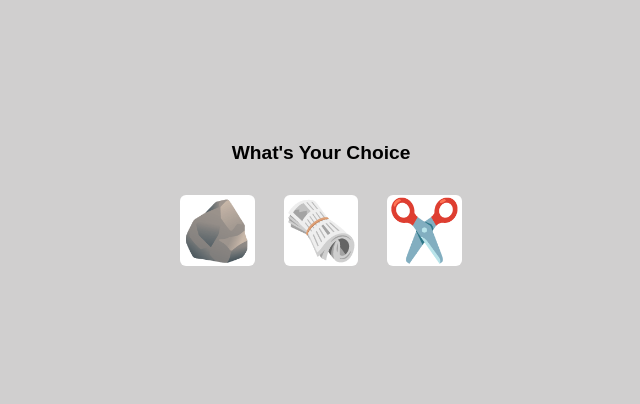
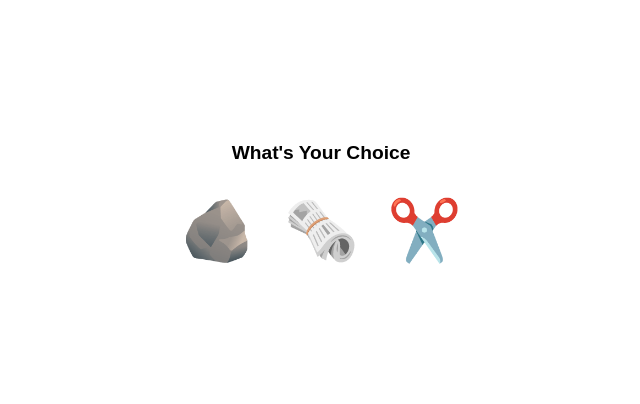
Before and after one commit to Niteshsingh2001/rock-paper-scissor, a plain HTML site: page index.html in a window 1280 px wide. Shown: the part 396-800 px from the top of the page, without its empty margins (319-959 px from the left). Drawn offline with Linux system fonts and the light colour scheme.

Commit message:
changing bg of index

```diff
--- a/game.css
+++ b/game.css
@@ -122,7 +122,6 @@ body {
 
 /* Button */
 .btn {
-    background: white;
     background-image: linear-gradient(to top, #cfd9df 0%, #e2ebf0 100%);
     background-position: center;
     background-repeat: no-repeat;
--- a/outfit.css
+++ b/outfit.css
@@ -91,12 +91,13 @@
 }
 
 body {
-    background-color: #d0cfcf;
+    background-color: linear-gradient(to top, #cfd9df 0%, #e2ebf0 100%);
 }
 
 #result {
     margin-top: 2em;
-    margin-bottom: 0.5em;text-align: center;
+    margin-bottom: 0.5em;
+    text-align: center;
 }
 
 .title {
```
